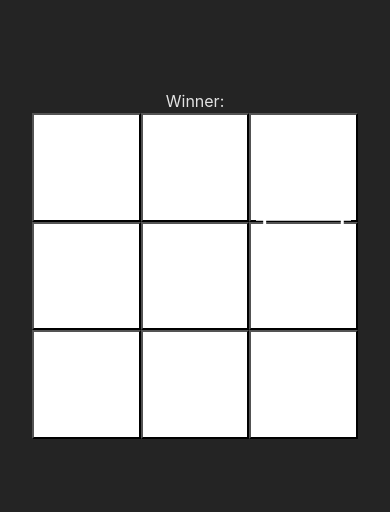
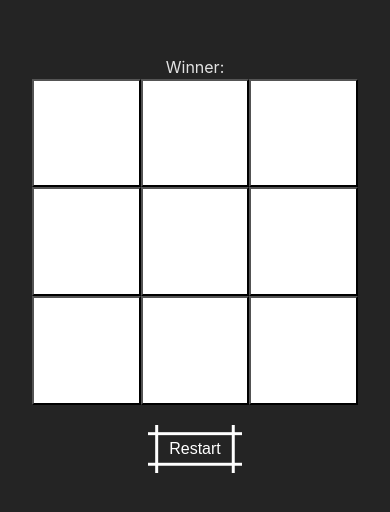
Before and after one commit to Y0shicon/Tic-Tac-Toe.io, a React (Vite) app: page / in a window 390 px wide. Shown: the part 158-670 px from the top of the page. Built offline with nearby package versions, Linux system fonts and the light colour scheme.

Commit message:
Fixed the overlapping of the restart button with the board

```diff
--- a/src/index.css
+++ b/src/index.css
@@ -47,4 +47,9 @@ body{
   .gridContainer{
     width: 100%;
   }
+
+  .restartButton{
+    position: static;
+    margin-top: 20px;
+  }
 }
```
